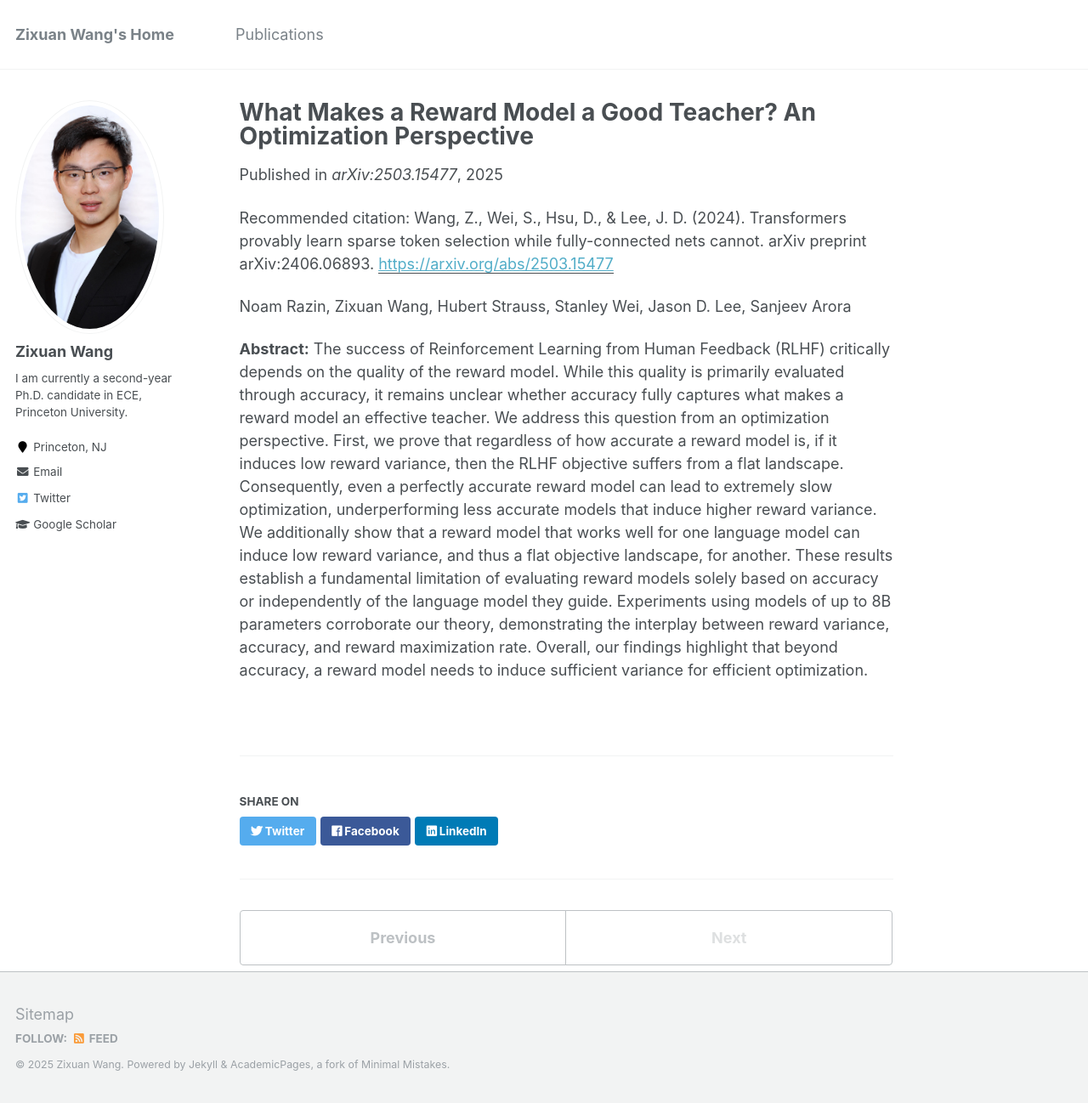
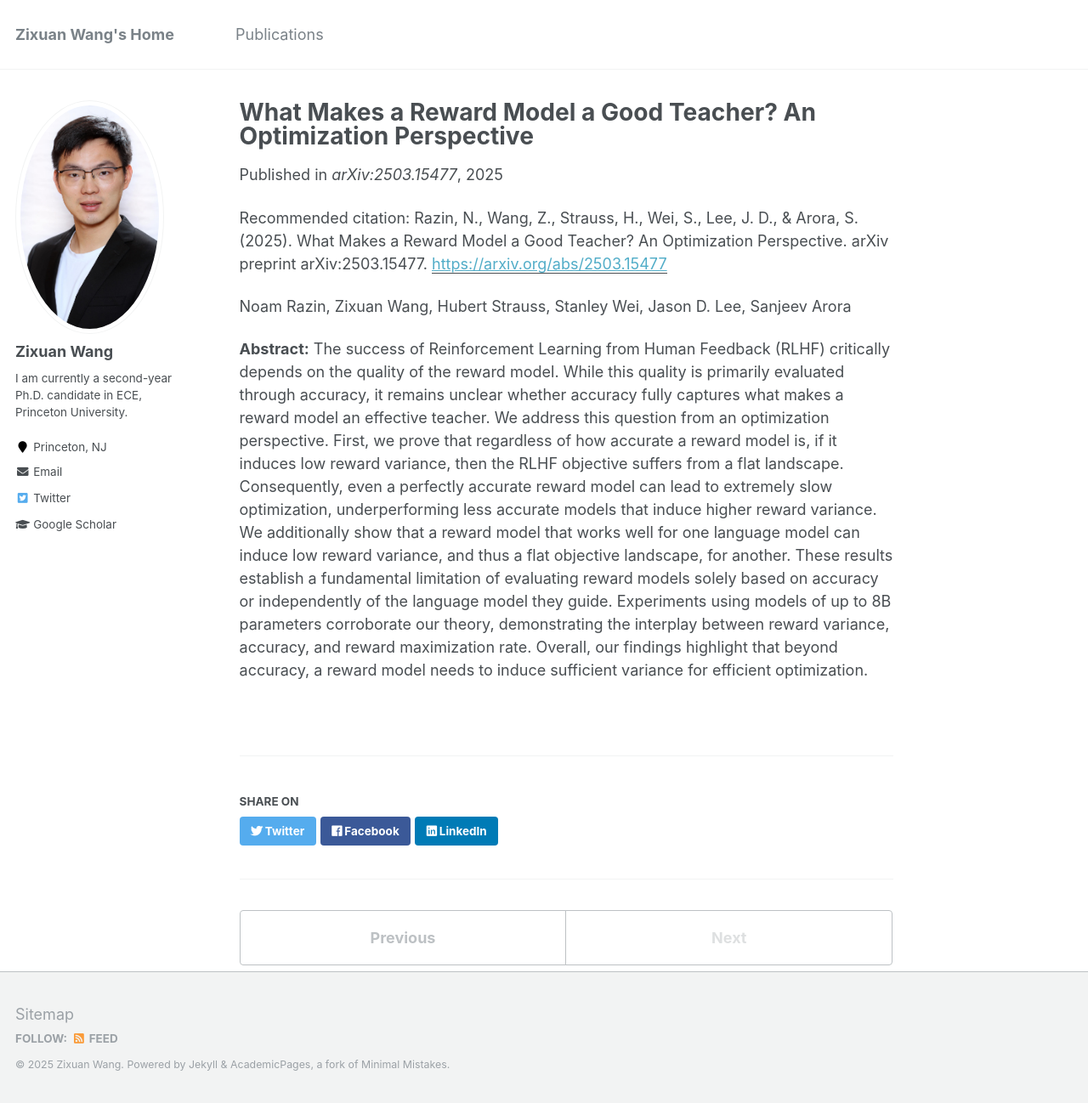
Before and after one commit to zixuan-wang-dlt/zixuan-wang-dlt.github.io, a Jekyll site: the page built from _publications/RM.md, in a window 1280 px wide and 1298 px high. Shown: the whole window at 85% size. Built offline with Jekyll 4.4.1, drawn with Linux system fonts in a browser that asks for light colours; comment, search, counter and statistics services are not loaded.

Commit message:
update profile

```diff
--- a/_publications/RM.md
+++ b/_publications/RM.md
@@ -6,7 +6,7 @@ excerpt: ''
 venue: 'arXiv:2503.15477'
 date: 2025-03-19
 paperurl: 'https://arxiv.org/abs/2503.15477'
-citation: 'Wang, Z., Wei, S., Hsu, D., & Lee, J. D. (2024). Transformers provably learn sparse token selection while fully-connected nets cannot. arXiv preprint arXiv:2406.06893.'
+citation: 'Razin, N., Wang, Z., Strauss, H., Wei, S., Lee, J. D., & Arora, S. (2025). What Makes a Reward Model a Good Teacher? An Optimization Perspective. arXiv preprint arXiv:2503.15477.'
 ---
 Noam Razin, Zixuan Wang, Hubert Strauss, Stanley Wei, Jason D. Lee, Sanjeev Arora
 
```
Also changed, not shown: _publications/2022-11-17-paper-title-number-2.md (+1 -1 lines), _publications/Learning_Sparse.md (+1 -1 lines).
